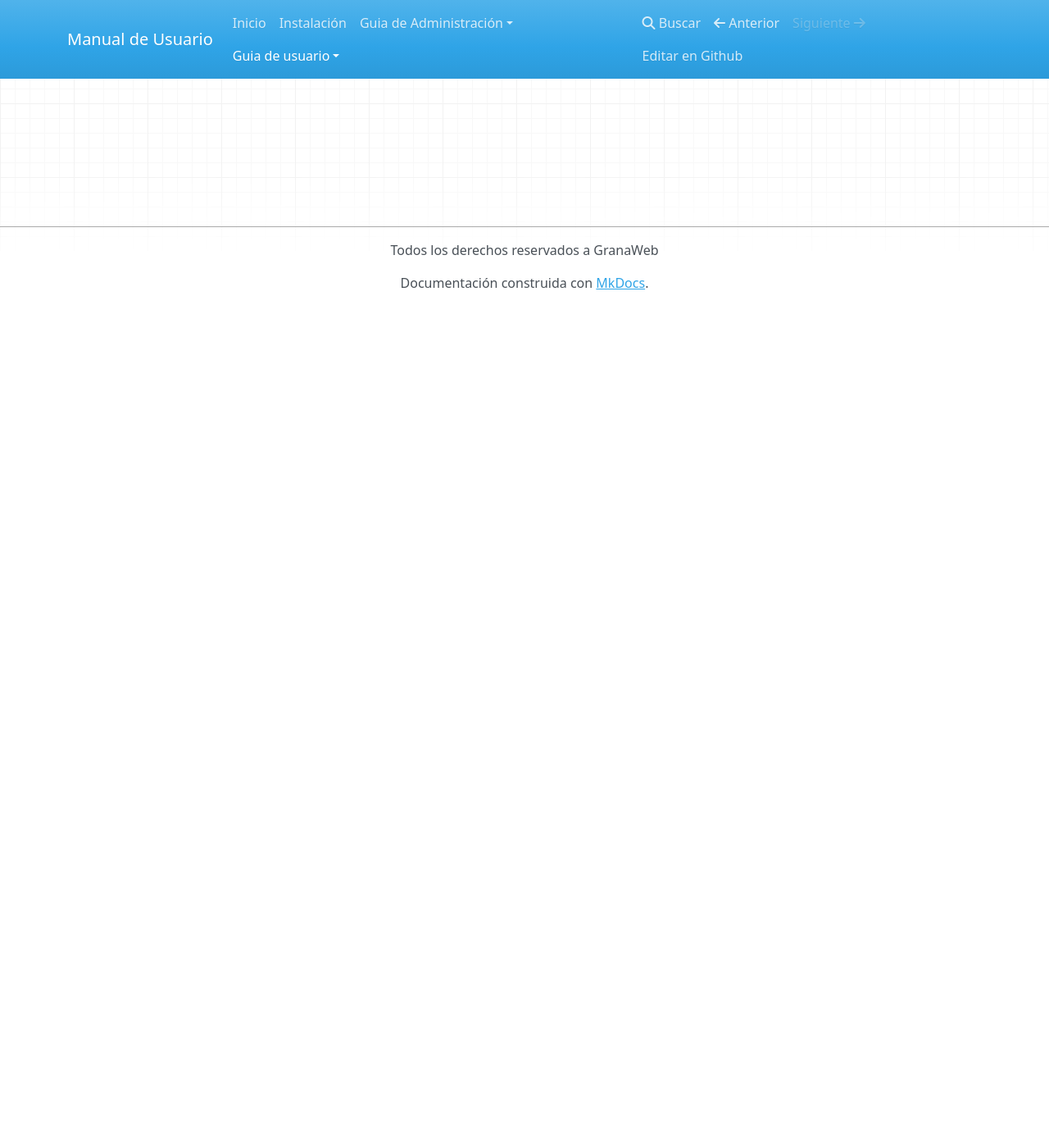
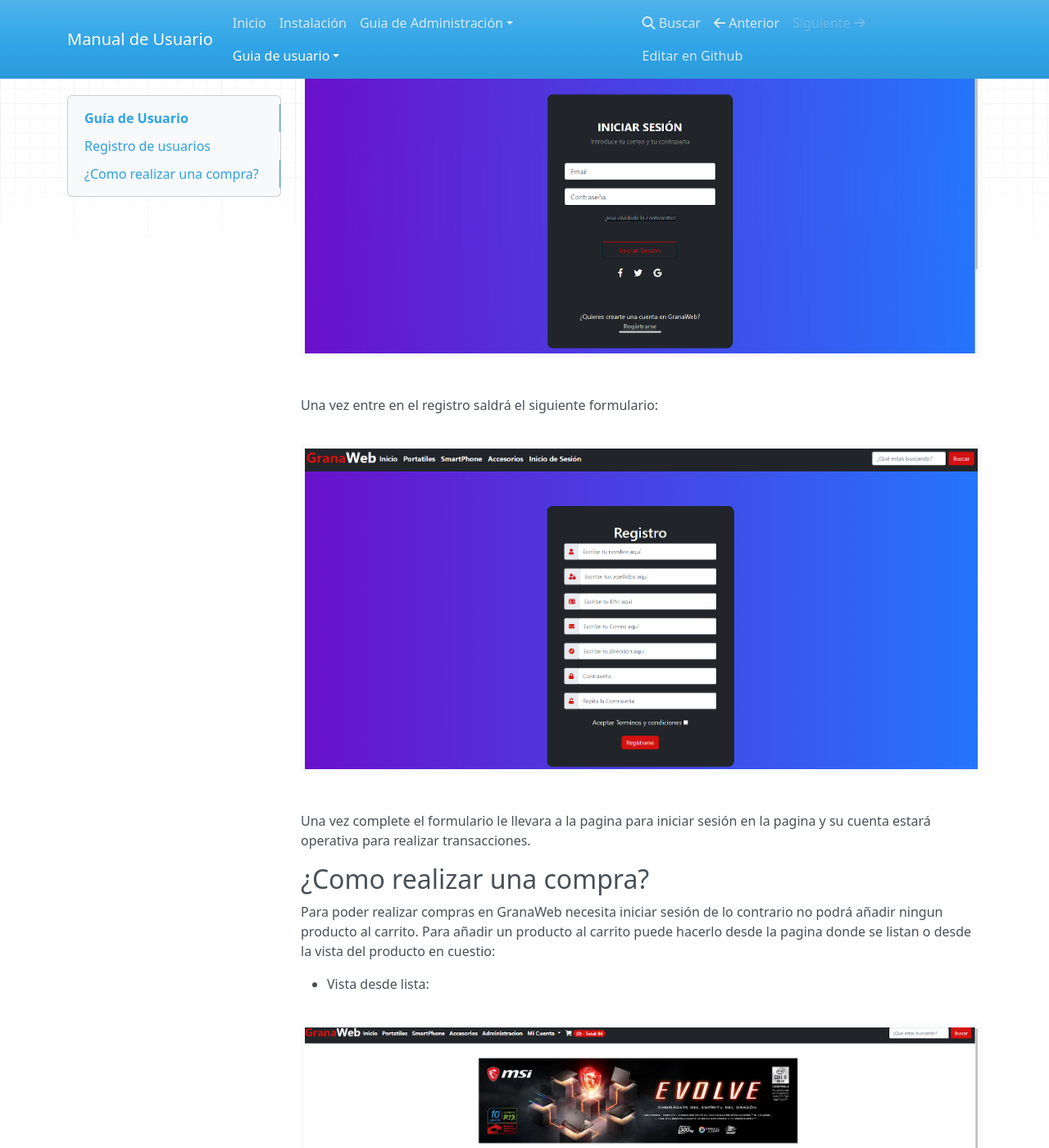
Before and after one commit to adrianb30/ManualUsuarioGranaWeb, an MkDocs documentation site: the page built from docs/useraccount.md, in a window 1280 px wide and 1400 px high, scrolled down 270 px. Shown: the whole window at 82% size. Built offline with MkDocs 1.6.1, drawn with Linux system fonts in a browser that asks for light colours; nearby versions of some CDN libraries; before the commit the page ends 900 px from its top, so only the background shows below that; some of the changed text lies outside the part shown.

Commit message:
guia usuarios

```diff
--- a/docs/useraccount.md
+++ b/docs/useraccount.md
@@ -1 +1,37 @@
-## User account
+# Guía de Usuario
+
+## Registro de usuarios
+
+Para poder registrarse en GranaWeb lo puedes realizar desde el enlace del menu **inicio de sesión**, justo debajo hay un enlace para poder registrase, en el que nos pedira rellenar un formulario.
+
+![iniciodesesion](./assets/img/iniciodesesion.png)
+
+Una vez entre en el registro saldrá el siguiente formulario:
+
+![registro](./assets/img/registro.png)
+
+Una vez complete el formulario le llevara a la pagina para iniciar sesión en la pagina y su cuenta estará operativa para realizar transacciones.
+
+## ¿Como realizar una compra?
+
+Para poder realizar compras en GranaWeb necesita iniciar sesión de lo contrario no podrá añadir ningun producto al carrito.
+Para añadir un producto al carrito puede hacerlo desde la pagina donde se listan o desde la vista del producto en cuestio:
+
+- Vista desde lista:
+
+![vistalista](./assets/img/vistalista.png)
+
+- Vista producto:
+
+![vistaproducto](./assets/img/vistaproducto.png)
+
+Una vez agregado el producto al carrito se tiene que ir a la vista de carrito:
+
+![carrito](./assets/img/carrito.png)
+
+Como podemos ver tenemos varios botones a lo largo de la pagina.
+- Botón con una papelera: este botón elimina el artículo definitivamente de su carrito.
+- Botón + y - : estos botones aumentan o disminuye la cantidad del producto en cuestión.
+- Botón paypal: este botón procede a pagar la compra, la compra se gestiona a través de paypal.
+
+Una vez finalice la compra se vaciará el carrito para poder llenarlo con nuevos productos.
```
Also changed, not shown: docs/assets/img/carrito.png (added), docs/assets/img/iniciodesesion.png (added), docs/assets/img/registro.png (added), docs/assets/img/vistalista.png (added), docs/assets/img/vistaproducto.png (added).
